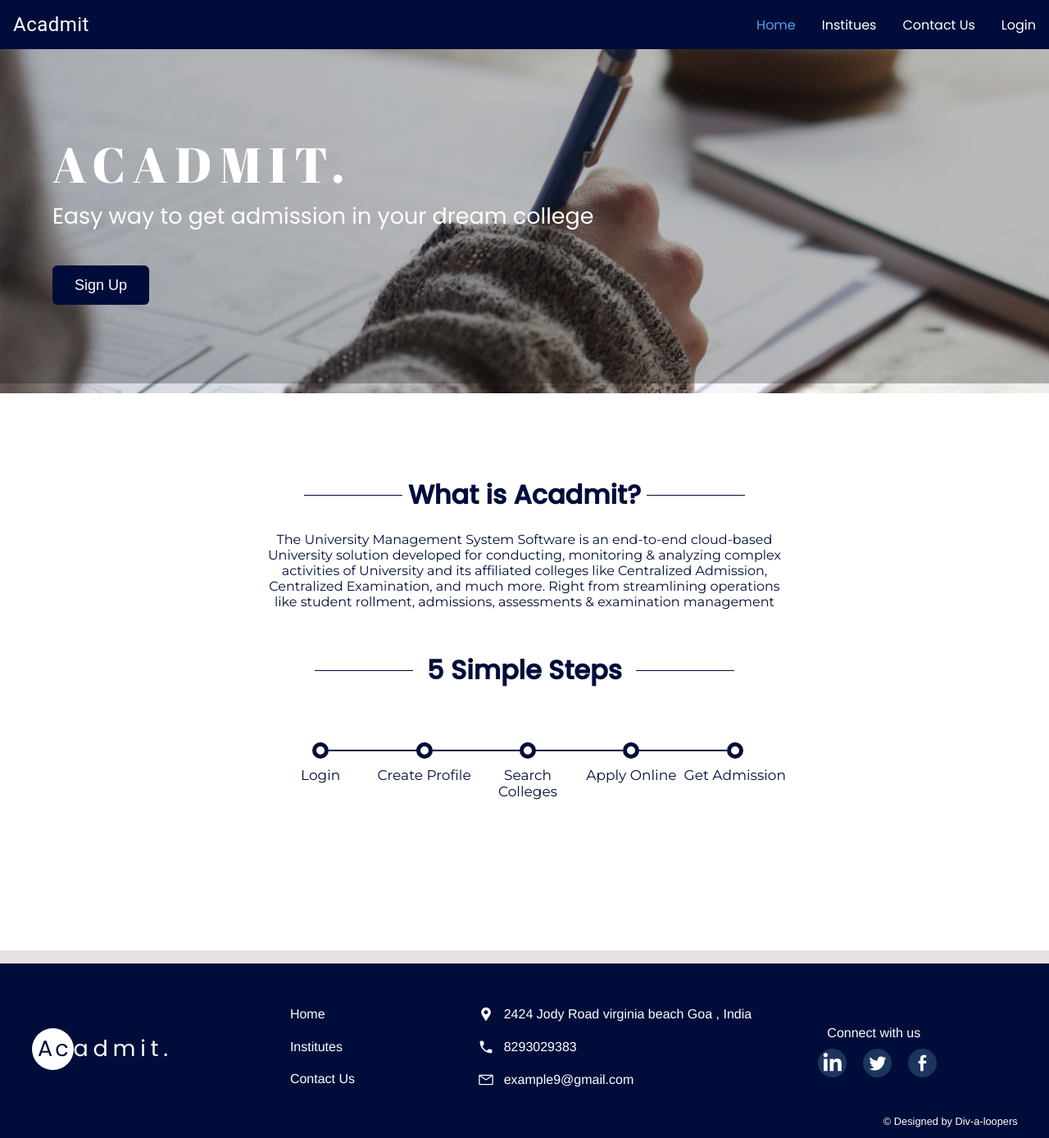
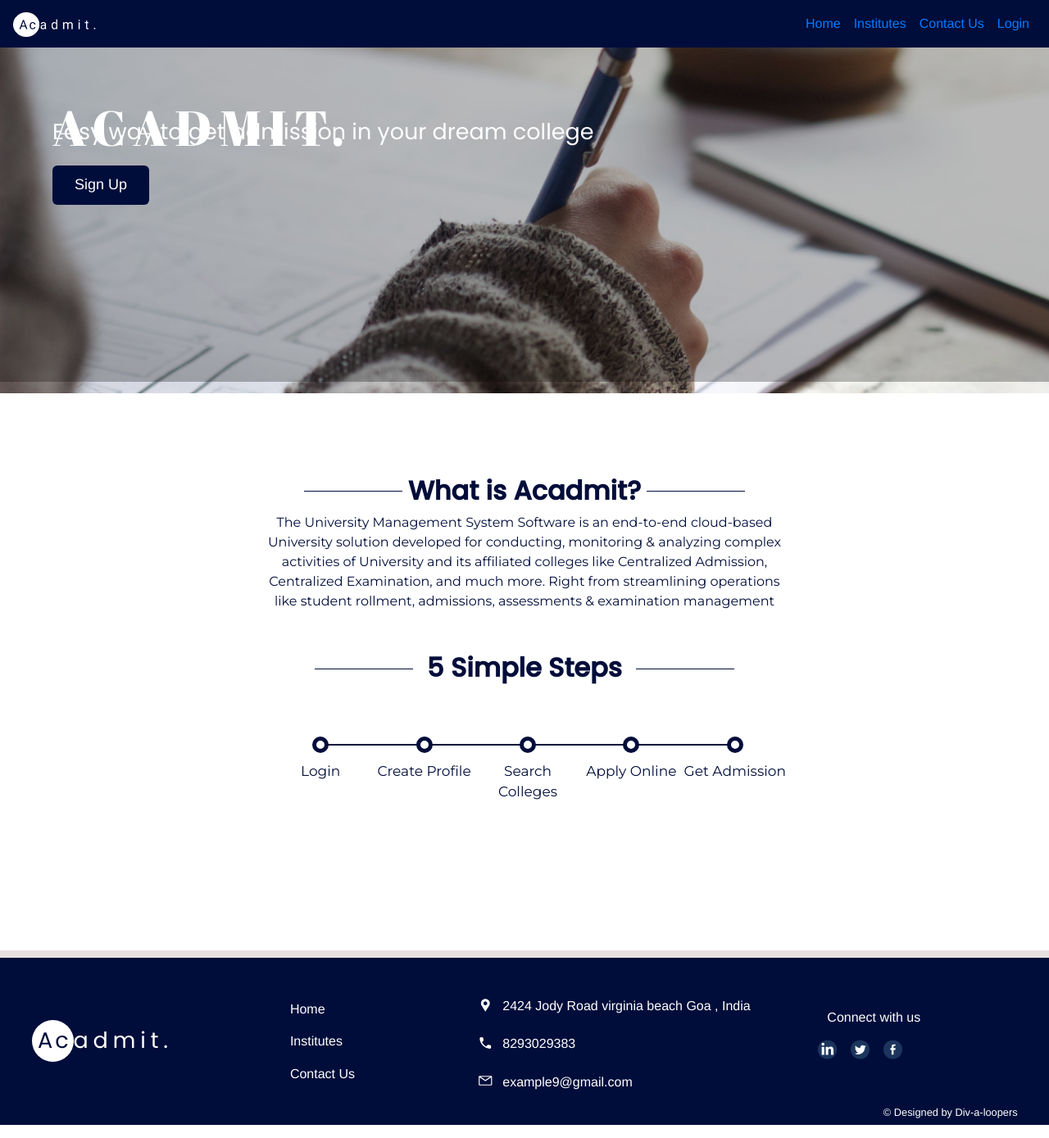
Before and after one commit to Shashank-GS/Div-a-loopers_Acadmit, a Vue app in the folder client/: page / in a window 1280 px wide. Shown: the top 1389 px of the page at 82% size. Built offline with nearby package versions, Linux system fonts and the light colour scheme; the HTML template or start-up script is replaced by a standard one.

Commit message:
Added new navbar and made few changes

```diff
--- a/client/public/index.html
+++ b/client/public/index.html
@@ -6,6 +6,11 @@
     <meta name="viewport" content="width=device-width,initial-scale=1.0">
     <link rel="icon" href="<%= BASE_URL %>favicon.ico">
     <title><%= htmlWebpackPlugin.options.title %></title>
+    <link rel="stylesheet" href="https://maxcdn.bootstrapcdn.com/bootstrap/4.0.0/css/bootstrap.min.css" integrity="sha384-Gn5384xqQ1aoWXA+058RXPxPg6fy4IWvTNh0E263XmFcJlSAwiGgFAW/dAiS6JXm" crossorigin="anonymous">
+    <script src="https://code.jquery.com/jquery-3.2.1.slim.min.js" integrity="sha384-KJ3o2DKtIkvYIK3UENzmM7KCkRr/rE9/Qpg6aAZGJwFDMVNA/GpGFF93hXpG5KkN" crossorigin="anonymous"></script>
+    <script src="https://cdnjs.cloudflare.com/ajax/libs/popper.js/1.12.9/umd/popper.min.js" integrity="sha384-ApNbgh9B+Y1QKtv3Rn7W3mgPxhU9K/ScQsAP7hUibX39j7fakFPskvXusvfa0b4Q" crossorigin="anonymous"></script>
+    <script src="https://maxcdn.bootstrapcdn.com/bootstrap/4.0.0/js/bootstrap.min.js" integrity="sha384-JZR6Spejh4U02d8jOt6vLEHfe/JQGiRRSQQxSfFWpi1MquVdAyjUar5+76PVCmYl" crossorigin="anonymous"></script>
+
   </head>
   <body>
     <noscript>
--- /dev/null
+++ b/client/src/components/Navbar 2.vue
@@ -0,0 +1,47 @@
+<template>
+    <div class="Navbar">
+        <nav class="navbar navbar-expand-lg ">
+  <a class="navbar-brand" href="#"><img src="../assets/Logo.png" alt=""></a>
+  <button class="navbar-toggler navbar-dark" type="button" data-toggle="collapse" data-target="#navbarNav" aria-controls="navbarNav" aria-expanded="false" aria-label="Toggle navigation">
+    <span class="navbar-toggler-icon"></span>
+  </button>
+  <div class="collapse navbar-collapse" id="navbarNav">
+    <ul class="navbar-nav ml-auto">
+      <li class="nav-item ">
+        <router-link to="/" class="nav-link">Home</router-link>
+      </li>
+      <li class="nav-item">
+        <router-link to="/search" class="nav-link">Institutes</router-link>
+      </li>
+      <li class="nav-item">
+        <a class="nav-link" href="#">Contact Us</a>
+      </li>
+      <li class="nav-item">
+        <router-link to="/edit" class="nav-link">Edit Profile</router-link>
+      </li>
+      <li class="nav-item">
+        <router-link to="/" class="nav-link">Logout</router-link>
+      </li>
+    </ul>
+  </div>
+</nav>
+    </div>
+</template>
+<script>
+export default {
+    name:'Navbar'
+}
+</script>
+
+<style lang="scss" scoped>
+img{
+    height:30px;
+}
+nav{
+    background: #000D3A;
+    color: white;
+}
+.navbar-toggler-icon{
+    color:white;
+}
+</style>
--- /dev/null
+++ b/client/src/components/Navbar.vue
@@ -0,0 +1,44 @@
+<template>
+    <div class="Navbar">
+        <nav class="navbar navbar-expand-lg ">
+  <a class="navbar-brand" href="#"><img src="../assets/Logo.png" alt=""></a>
+  <button class="navbar-toggler navbar-dark" type="button" data-toggle="collapse" data-target="#navbarNav" aria-controls="navbarNav" aria-expanded="false" aria-label="Toggle navigation">
+    <span class="navbar-toggler-icon"></span>
+  </button>
+  <div class="collapse navbar-collapse" id="navbarNav">
+    <ul class="navbar-nav ml-auto">
+      <li class="nav-item ">
+        <router-link to="/" class="nav-link">Home</router-link>
+      </li>
+      <li class="nav-item">
+        <router-link to="/search" class="nav-link">Institutes</router-link>
+      </li>
+      <li class="nav-item">
+        <a class="nav-link" href="#">Contact Us</a>
+      </li>
+      <li class="nav-item">
+        <router-link to="/login" class="nav-link">Login</router-link>
+      </li>
+    </ul>
+  </div>
+</nav>
+    </div>
+</template>
+<script>
+export default {
+    name:'Navbar'
+}
+</script>
+
+<style lang="scss" scoped>
+img{
+    height:30px;
+}
+nav{
+    background: #000D3A;
+    color: white;
+}
+.navbar-toggler-icon{
+    color:white;
+}
+</style>
--- a/client/src/components/footer.vue
+++ b/client/src/components/footer.vue
@@ -31,8 +31,8 @@
         <ul>
           <li>
             <svg
-              width="20"
-              height="20"
+              width="30"
+              height="30"
               viewBox="0 0 27 27"
               fill="none"
               xmlns="http://www.w3.org/2000/svg"
@@ -46,8 +46,8 @@
           </li>
           <li>
             <svg
-              width="20"
-              height="20"
+              width="30"
+              height="30"
               viewBox="0 0 22 22"
               fill="none"
               xmlns="http://www.w3.org/2000/svg"
@@ -61,8 +61,8 @@
           </li>
           <li>
             <svg
-              width="20"
-              height="20"
+              width="30"
+              height="30"
               viewBox="0 0 26 26"
               fill="none"
               xmlns="http://www.w3.org/2000/svg"
@@ -78,10 +78,10 @@
       </div>
       <div class="socialmedia">
         <h1>Connect with us</h1>
-        <div>
+        <div class="sicons">
           <svg
-            width="35"
-            height="35"
+            width="40"
+            height="40"
             viewBox="0 0 35 35"
             fill="none"
             xmlns="http://www.w3.org/2000/svg"
@@ -98,8 +98,8 @@
           </svg>
 
           <svg
-            width="35"
-            height="35"
+            width="40"
+            height="40"
             viewBox="0 0 35 35"
             fill="none"
             xmlns="http://www.w3.org/2000/svg"
@@ -111,8 +111,8 @@
             />
           </svg>
           <svg
-            width="35"
-            height="35"
+            width="40"
+            height="40"
             viewBox="0 0 35 35"
             fill="none"
             xmlns="http://www.w3.org/2000/svg"
@@ -152,7 +152,7 @@ footer {
   overflow: hidden;
 }
 .footergrid {
-  padding-top: 2%;
+  padding-top: 1%;
   margin-top: 10px;
   display: grid;
   grid-template-columns: 1fr 0.7fr 1.5fr 1fr;
@@ -164,6 +164,9 @@ ul {
 }
 ul li {
   margin-bottom: 20px;
+}
+.navlinks{
+  margin-top:30px
 }
 .navlinks ul {
   line-height: 1.22;
@@ -180,7 +183,7 @@ footer h3 {
   font-weight: lighter;
 }
 .socialmedia svg {
-  padding-right: 7%;
+  padding-right: 6%;
 }
 .socialmedia h1 {
   font-size: 1rem;
@@ -190,13 +193,18 @@ footer h3 {
   font-weight: lighter;
 }
 #icon {
+  margin-top: 20px;
   line-height: 1.22;
   vertical-align: bottom;
 }
 .loccont svg {
   line-height: 1.22;
+  margin-bottom: -1%;
   padding-right: 3%;
   vertical-align: bottom;
+}
+.loccont{
+  margin-top: 20px;
 }
 .companylogo {
   display: flex;
--- a/client/src/components/navbar1.vue
+++ /dev/null
@@ -1,115 +0,0 @@
-<template>
-    <nav>
-        <div class="logo">Acadmit</div>
-        <a href="#" class="toggle-button">
-            <span class="bar"></span>
-            <span class="bar"></span>
-            <span class="bar"></span>
-        </a>
-        <div class="nav-links">
-        <ul>
-            <router-link to="/">Home</router-link>
-            <router-link to="/about">Institues</router-link>
-            <li><a href="#">Contact Us</a></li>
-            <router-link to="/login">Login</router-link>
-        </ul>
-        </div>
-    </nav>
-</template>
-
-<style lang="scss" scoped>
-*{
-    text-decoration: none;
-    list-style: none;
-}
-nav{
-    display: flex;
-    position: relative;
-    justify-content: space-between;
-    align-items: center;
-    background: #000D3A;
-    color: white;
-}
-.logo{
-    font-family: Roboto;
-    font-style: normal;
-    font-weight: normal;
-    letter-spacing: 0.02em;
-    font-size: 1.5rem;
-    margin: 1rem;
-}
-.nav-links {
-    height: 100%;
-}
-
-.nav-links ul {
-    display: flex;
-    margin: 0;
-    padding: 0;
-}
-
-.nav-links ul a{
-    font-family: Poppins;
-    display: block;
-    color: white;
-    padding: 1rem;
-    font-style: normal;
-}
-.nav-links .router-link-exact-active{
-    color:rgb(88, 160, 228);
-}
-
-.toggle-button {
-    position: absolute;
-    top: 1rem;
-    right: 1rem;
-    display: none;
-    flex-direction: column;
-    justify-content: space-between;
-    width: 30px;
-    height: 21px;
-}
-
-.toggle-button .bar {
-    height: 3px;
-    width: 100%;
-    background-color: white;
-    border-radius: 10px;
-}
-
-@media (max-width: 800px) {
-    nav{
-        flex-direction: column;
-        align-items: flex-start;
-    }
-
-    .toggle-button {
-        display: flex;
-    }
-
-    .nav-links {
-        display: none;
-        width: 100%;
-    }
-
-    .nav-links ul {
-        width: 100%;
-        flex-direction: column;
-    }
-
-    .nav-links ul li {
-        text-align: center;
-    }
-
-    .nav-links ul li a {
-        padding: .5rem 1rem;
-    }
-
-    .nav-links.active {
-        display: flex;
-    }
-}
-
-
-
-</style>
--- a/client/src/views/About.vue
+++ b/client/src/views/About.vue
@@ -7,7 +7,7 @@
 </template>
 
 <script>
-import Navbar from "@/components/navbar1.vue";
+import Navbar from "@/components/Navbar.vue";
 import InstituteCard from "@/components/InstituteCard.vue";
 import Footer from "@/components/footer.vue";
 
--- a/client/src/views/Home.vue
+++ b/client/src/views/Home.vue
@@ -7,7 +7,7 @@
         ACADMIT.
       </h1>
       <div class="motto">Easy way to get admission in your dream college</div>
-      <button>Sign Up</button>
+      <button @click="signup">Sign Up</button>
     </div>
   </div>
   <div class="About_section">
@@ -39,7 +39,7 @@
 
 <script>
 // // @ is an alias to /src
-import Navbar from '@/components/navbar1.vue'
+import Navbar from '@/components/Navbar.vue'
 import Footer from '@/components/footer.vue'
 
 export default {
@@ -47,7 +47,17 @@ export default {
   components: {
     Navbar,
     Footer
-  }
+  },
+  data(){
+    return{
+
+    }
+  },
+  methods:{
+      signup(){
+        this.$router.push('/signup')
+      }
+    }
 }
 </script>
 
@@ -70,7 +80,7 @@ export default {
   background-color: rgba(5, 5, 5, 0.28);;
   color:white;
   h1{
-    position: absolute;
+    position: relative;
     height: 20rem;
     left: 5%;
     top: 15%;
@@ -83,14 +93,14 @@ export default {
   .motto{
     position: relative;
     left: 5%;
-    top: 45%;
+    top: -60%;
     font-family: Poppins;
     font-weight: 400;
     font-size: 27px;
   }
   button{
     position: relative;
-    top:55%;
+    top:-55%;
     left: 5%;
     width: 118px;
     height:48px;
@@ -187,8 +197,8 @@ export default {
 }
 .progressor li:before{
   content:"";
-  width:10px;
-  height:10px;
+  width:20px;
+  height:20px;
   border: 5px solid #000D3A;
   border-radius: 50%;
   display: block;
@@ -202,7 +212,7 @@ export default {
     height:2px;
     background-color:#000D3A;
     top: 9px;
-    left: -45%;
+    left: -51%;
     z-index: -1;
   }
   .progressor li:first-child:after{
@@ -217,6 +227,7 @@ export default {
   color: black;
   text-align: center;
   p{
+    margin-top: 30px;
     font-family: Poppins;
     font-size: 35px;
   }
--- a/client/src/views/Login.vue
+++ b/client/src/views/Login.vue
@@ -1,7 +1,7 @@
 <template>
     <div class="Login">
         <div class="Container-Login">
-            <form class="form" @submit="login">
+            <form class="form" @submit.prevent="login">
             <h2>Login</h2>
             <label>
             <span>Email Address:</span>
@@ -23,6 +23,16 @@
 
 export default {
   name: 'Login',
+  data(){
+      return{
+
+      }
+  },
+  methods:{
+      login(){
+          this.$router.push('/search')
+      }
+  }
 
 }
 </script>
--- a/client/src/views/createAccn.vue
+++ b/client/src/views/createAccn.vue
@@ -179,7 +179,7 @@
 <script>
 // // @ is an alias to /src
 
-import Navbar from "@/components/navbar1.vue";
+import Navbar from "@/components/Navbar.vue";
 import Footer from "@/components/footer.vue";
 
 import StudentService from '../StudentService'
--- a/client/src/views/editAccn.vue
+++ b/client/src/views/editAccn.vue
@@ -1,4 +1,15 @@
 <template>
    <div>
-       Hellooooo</div>
+       <Navbar/>
+   </div>
 </template>
+
+<script>
+import Navbar from '@/components/Navbar 2.vue'
+export default {
+    name:'Edit',
+        components:{
+            Navbar
+        }
+}
+</script>
--- a/client/src/views/search.vue
+++ b/client/src/views/search.vue
@@ -61,7 +61,7 @@
 
 <script>
 import Footer from "@/components/footer.vue";
-import Navbar from "@/components/navbar1.vue";
+import Navbar from "@/components/Navbar 2.vue";
 import CollegeService from '../CollegeService'
 export default {
   name: "search",
```
Also changed, not shown: client/src/views/Signup.vue (+7 -8 lines).
